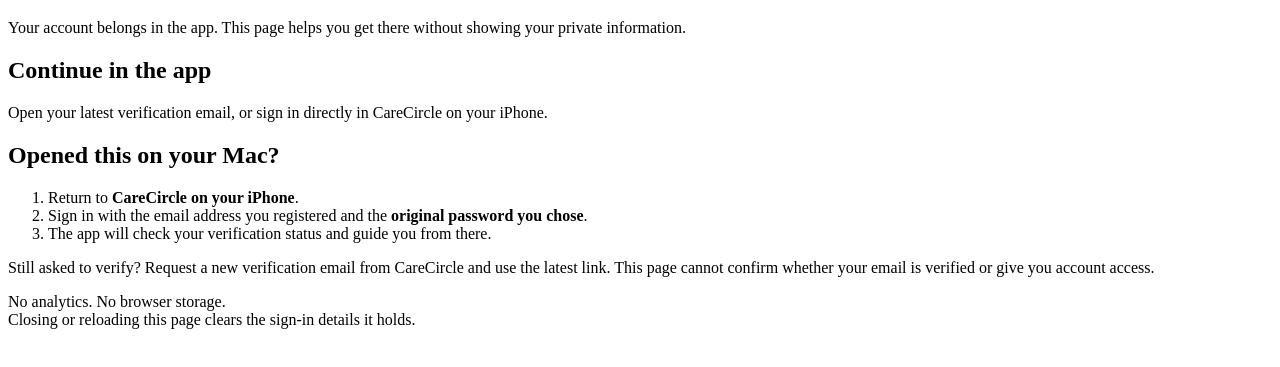
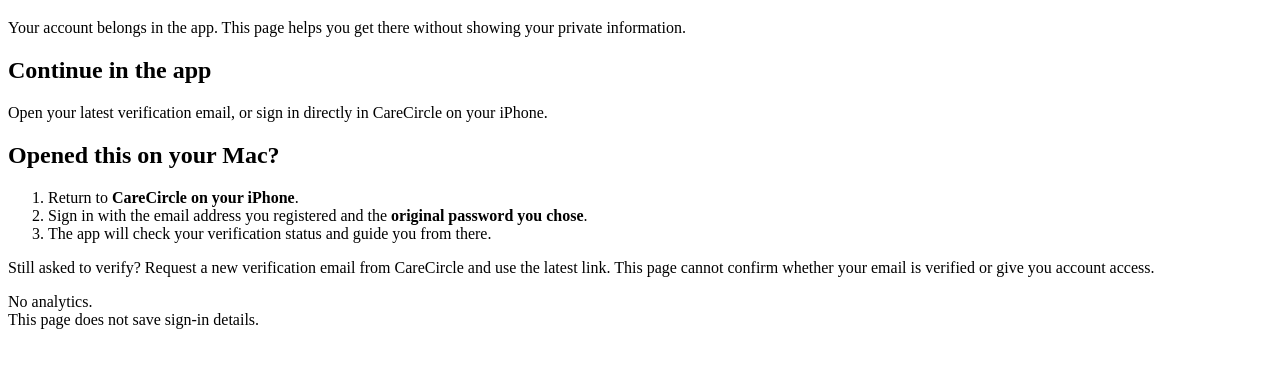
Before and after one commit to Ric8a8989/carecircle-auth, a plain HTML site: page index.html in a window 1280 px wide. Shown: the part 121-488 px from the top of the page. Drawn offline with Linux system fonts and the light colour scheme.

Commit message:
Clarify privacy wording without browser-history guarantees

```diff
--- a/index.html
+++ b/index.html
@@ -180,7 +180,7 @@
       </section>
       <noscript><p>JavaScript is unavailable, so this page cannot prepare your link. Follow the iPhone sign-in instructions above.</p></noscript>
     </main>
-    <p class="privacy">No analytics. No browser storage.<br>Closing or reloading this page clears the sign-in details it holds.</p>
+    <p class="privacy">No analytics.<br>This page does not save sign-in details.</p>
   </div>
 </body>
 </html>
```
